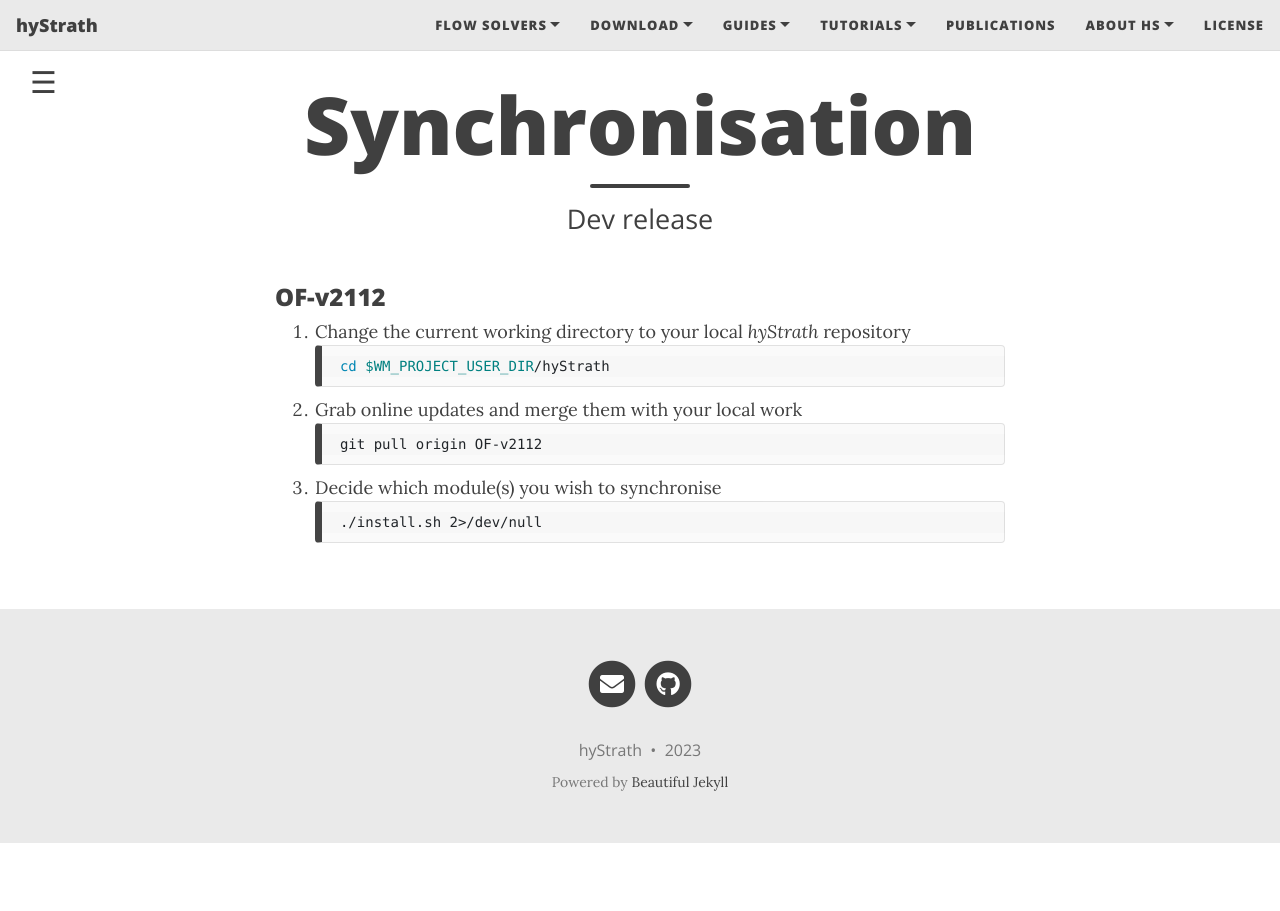
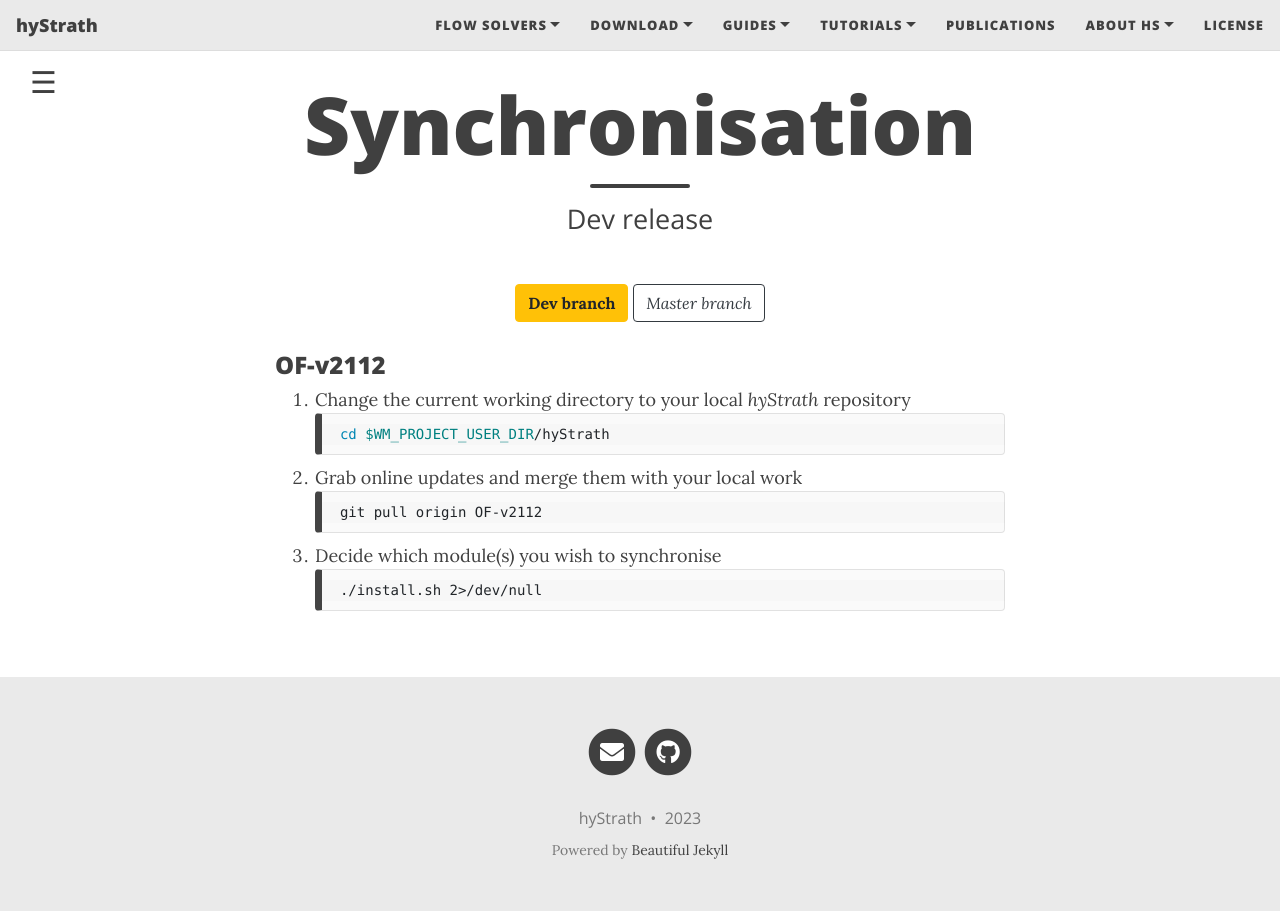
Before and after one commit to hystrath/hystrath.github.io, a Jekyll site: the page built from download/dev/sync.md, in a window 1280 px wide. Built offline with Jekyll 4.4.1, drawn with Linux system fonts in a browser that asks for light colours; nearby versions of some CDN libraries.

Commit message:
Editing pages

```diff
--- a/download/dev/sync.md
+++ b/download/dev/sync.md
@@ -36,6 +36,11 @@ function reopenNav() {
 if (localStorage.getItem("show_sidenav")) openNav()
 </script>
 
+<p align="center">
+  <a class="btn btn-warning" href="https://hystrath.github.io/download/dev/installation/" role="button"><b>Dev branch</b></a>
+  <a class="btn btn-outline-dark" href="https://hystrath.github.io/download/fleming/installation/" role="button"><i>Master branch</i></a>
+</p>
+
 ### OF-v2112
 {: #OF-v2112 }
 
```
Also changed, not shown: download/dev/installation.md (+5 -0 lines).
